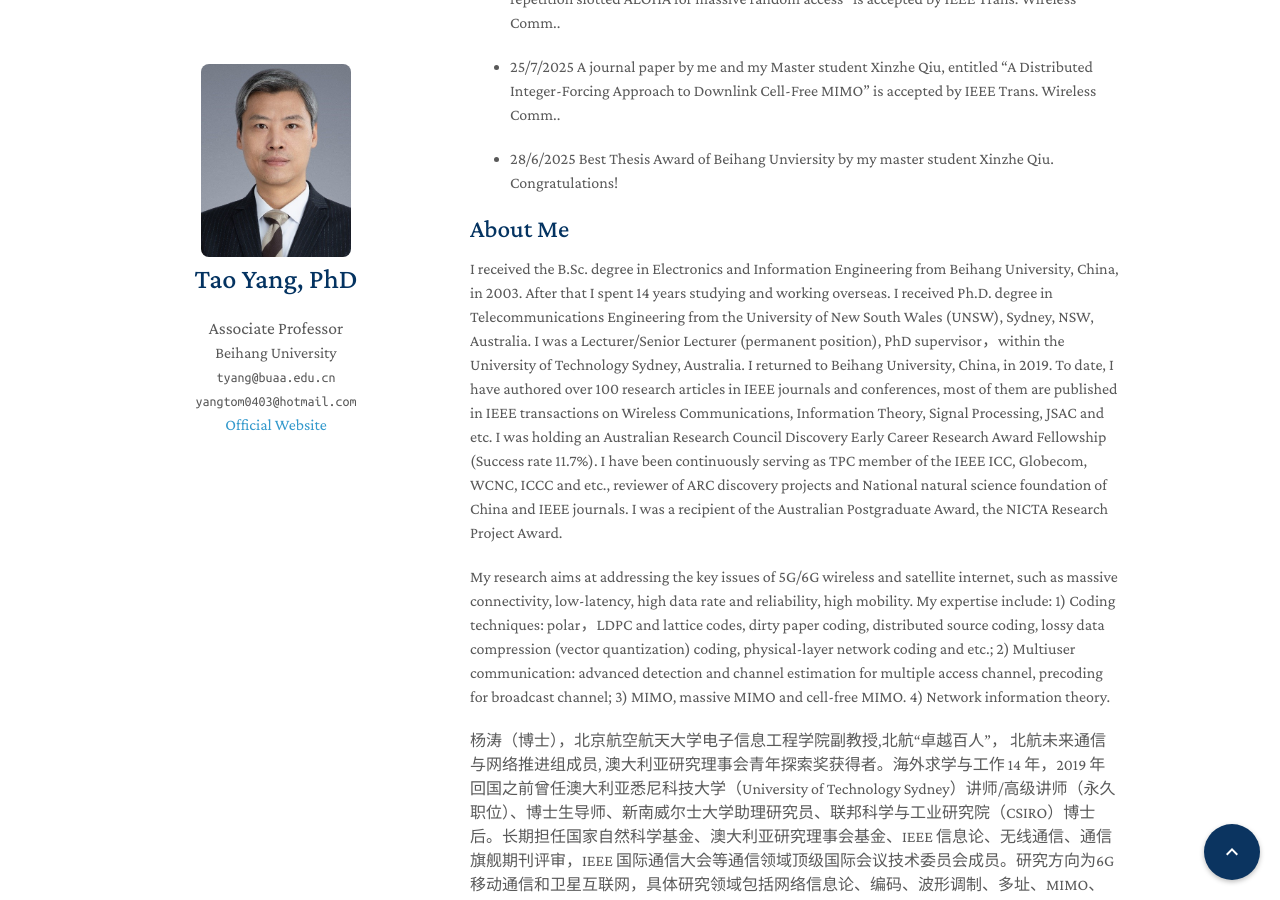
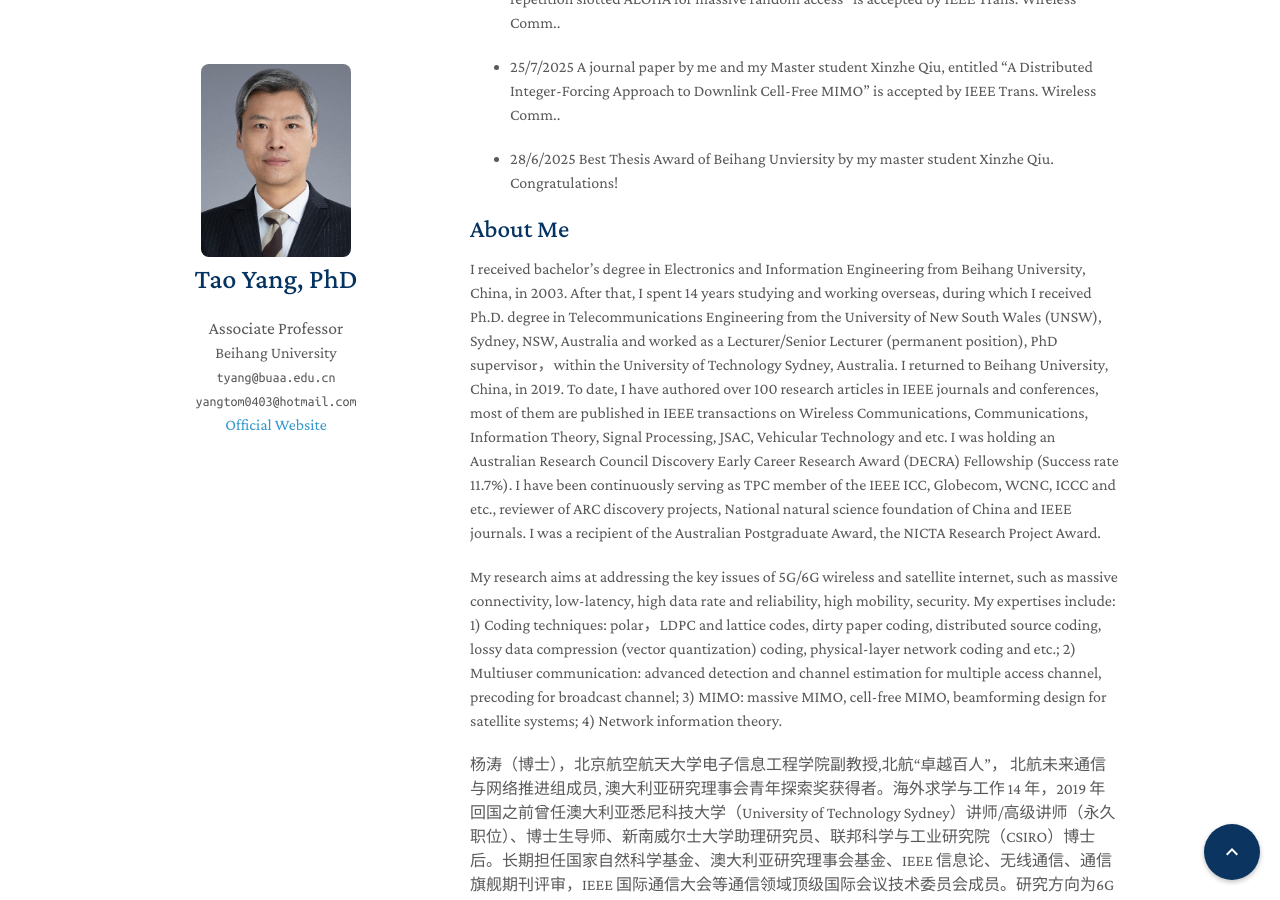
Before and after one commit to yangtao0403/yangtao0403.github.io, a Jekyll site: the page built from index.md, in a window 1280 px wide and 900 px high, scrolled down 238 px. Built offline with Jekyll 4.4.1, drawn with Linux system fonts in a browser that asks for light colours; a style sheet for code colours, icons or effects is not loaded; our own code applies the rules of GitHub Pages for plain Markdown files.

Commit message:
Update index.md

```diff
--- a/index.md
+++ b/index.md
@@ -13,9 +13,13 @@ layout: homepage
 
 ## About Me
 
-I received the B.Sc. degree in Electronics and Information Engineering from Beihang University, China, in 2003. After that I spent 14 years studying and working overseas. I received Ph.D. degree in Telecommunications Engineering from the University of New South Wales (UNSW), Sydney, NSW, Australia. I was a Lecturer/Senior Lecturer (permanent position), PhD supervisor，within the University of Technology Sydney, Australia. I returned to Beihang University, China, in 2019. To date, I have authored over 100 research articles in IEEE journals and conferences, most of them are published in IEEE transactions on Wireless Communications, Information Theory, Signal Processing, JSAC and etc. I was holding an Australian Research Council Discovery Early Career Research Award Fellowship (Success rate 11.7%). I have been continuously serving as TPC member of the IEEE ICC, Globecom, WCNC, ICCC and etc., reviewer of ARC discovery projects and National natural science foundation of China and IEEE journals. I was a recipient of the Australian Postgraduate Award, the NICTA Research Project Award.
+I received bachelor's degree in Electronics and Information Engineering from Beihang University, China, in 2003. After that, I spent 14 years studying and working overseas, during which I received Ph.D. degree in Telecommunications Engineering from the University of New South Wales (UNSW), Sydney, NSW, Australia and worked as a Lecturer/Senior Lecturer (permanent position), PhD supervisor，within the University of Technology Sydney, Australia. I returned to Beihang University, China, in 2019. To date, I have authored over 100 research articles in IEEE journals and conferences, most of them are published in IEEE transactions on Wireless Communications, Communications, Information Theory, Signal Processing, JSAC, Vehicular Technology and etc. I was holding an Australian Research Council Discovery Early Career Research Award (DECRA) Fellowship (Success rate 11.7%). I have been continuously serving as TPC member of the IEEE ICC, Globecom, WCNC, ICCC and etc., reviewer of ARC discovery projects, National natural science foundation of China and IEEE journals. I was a recipient of the Australian Postgraduate Award, the NICTA Research Project Award.
 
-My research aims at addressing the key issues of 5G/6G wireless and satellite internet, such as massive connectivity, low-latency, high data rate and reliability, high mobility. My expertise include: 1) Coding techniques: polar，LDPC and lattice codes, dirty paper coding, distributed source coding, lossy data compression (vector quantization) coding, physical-layer network coding and etc.; 2) Multiuser communication: advanced detection and channel estimation for multiple access channel, precoding for broadcast channel; 3) MIMO, massive MIMO and cell-free MIMO. 4) Network information theory.
+My research aims at addressing the key issues of 5G/6G wireless and satellite internet, such as massive connectivity, low-latency, high data rate and reliability, high mobility, security. My expertises include:
+1) Coding techniques: polar，LDPC and lattice codes, dirty paper coding, distributed source coding, lossy data compression (vector quantization) coding, physical-layer network coding and etc.;
+2) Multiuser communication: advanced detection and channel estimation for multiple access channel, precoding for broadcast channel;
+3) MIMO: massive MIMO, cell-free MIMO, beamforming design for satellite systems;
+4) Network information theory.
 
 杨涛（博士），北京航空航天大学电子信息工程学院副教授,北航“卓越百人”， 北航未来通信与网络推进组成员, 澳大利亚研究理事会青年探索奖获得者。海外求学与工作 14 年，2019 年回国之前曾任澳大利亚悉尼科技大学（University of Technology Sydney）讲师/高级讲师（永久职位）、博士生导师、新南威尔士大学助理研究员、联邦科学与工业研究院（CSIRO）博士后。长期担任国家自然科学基金、澳大利亚研究理事会基金、IEEE 信息论、无线通信、通信旗舰期刊评审，IEEE 国际通信大会等通信领域顶级国际会议技术委员会成员。研究方向为6G移动通信和卫星互联网，具体研究领域包括网络信息论、编码、波形调制、多址、MIMO、迭代信号处理等。首次提出格码多址（lattice code multiple access）、线性污纸编码（linear dirty paper coding）、线性物理层网络编码等技术。在国内外重要学术期刊和国际会议上发表论文 100 余篇，其中 IEEE 期刊论文 50 余篇。近三年获批国家自然科学基金面上、国家重点研发计划、北京市自然科学基金等多个项目（总经费超过 350 万元），申请中国发明专利 12 项，美国发明专利 1 项，其中 6 项专利已授权。
 
```
